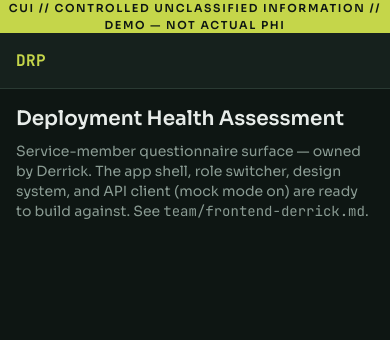
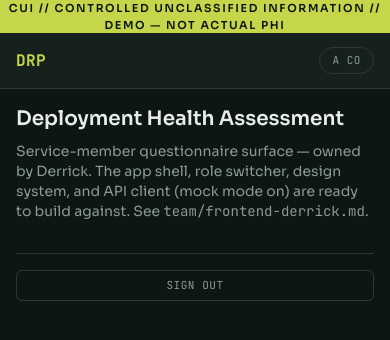
Before and after one commit to hangar2apps/DeploymentReadinessPlatform, a React (Vite) app in the folder frontend/: page /login in a window 390 px wide. Both pictures are taken after a click on the button 195 px from the left and 312 px from the top of the page. Shown: the top 340 px of the page. Built offline with nearby package versions, Linux system fonts and the light colour scheme; no server answers.

Commit message:
fixed mobile styling

```diff
--- a/frontend/src/components/layout/AppLayout.tsx
+++ b/frontend/src/components/layout/AppLayout.tsx
@@ -1,4 +1,4 @@
-import { Navigate, Outlet, useLocation } from 'react-router-dom';
+import { Navigate, Outlet, useLocation, useNavigate } from 'react-router-dom';
 import { CuiBar } from './CuiBar';
 import { Sidebar } from './Sidebar';
 import { useRole } from '../../context/RoleContext';
@@ -12,9 +12,10 @@ const TITLES: Record<string, string> = {
 };
 
 export function AppLayout() {
-  const { persona } = useRole();
+  const { persona, logout } = useRole();
   const { headerActions } = useLayout();
   const { pathname } = useLocation();
+  const navigate = useNavigate();
 
   // Auth guard — no persona means signed out.
   if (!persona) return <Navigate to="/login" replace />;
@@ -38,7 +39,7 @@ export function AppLayout() {
 
             {/* right: unit pill + page actions (e.g. EXPORT) */}
             <div className="flex min-w-0 flex-1 items-center justify-end gap-3">
-              <span className="hidden shrink-0 rounded-full border border-border px-3 py-1 font-mono text-[11px] uppercase tracking-wider text-muted sm:inline">
+              <span className="shrink-0 rounded-full border border-border px-3 py-1 font-mono text-[11px] uppercase tracking-wider text-muted">
                 {persona.unit_label}
               </span>
               {headerActions}
@@ -47,6 +48,20 @@ export function AppLayout() {
 
           <main className="min-h-0 flex-1 overflow-y-auto bg-bg p-4 sm:p-6">
             <Outlet />
+
+            {/* Mobile sign out — the sidebar (with its own) is hidden below md. */}
+            <div className="mt-8 border-t border-border pt-4 md:hidden">
+              <button
+                type="button"
+                onClick={() => {
+                  logout();
+                  navigate('/login');
+                }}
+                className="w-full rounded-md border border-border px-3 py-1.5 font-mono text-[11px] uppercase tracking-wider text-muted transition-colors hover:border-danger hover:text-danger"
+              >
+                Sign out
+              </button>
+            </div>
           </main>
         </div>
       </div>
--- a/frontend/src/pages/CommanderPage.tsx
+++ b/frontend/src/pages/CommanderPage.tsx
@@ -51,9 +51,7 @@ export default function CommanderPage() {
         setRedFlags(f);
         setError(false);
         // Inject the export buttons into the shared top bar (right side).
-        setHeaderActions(
-          <CommanderExports readiness={r} redFlags={f} trend={t} />,
-        );
+        setHeaderActions(<CommanderExports readiness={r} redFlags={f} />);
         // Inject the unit roster into the sidebar: company readiness, click to
         // drill into that company's non-deployable roster.
         setSidebarNav(
@@ -105,13 +103,15 @@ export default function CommanderPage() {
   return (
     <div className="space-y-5">
       {/* KPIs grouped by intent: forward-looking deployability vs the
-          post-deployment compliance follow-up (PDHRA). */}
-      <div className="grid gap-4 lg:grid-cols-4">
-        <section className="lg:col-span-3">
-          <h2 className="mb-2 font-mono text-[11px] uppercase tracking-wider text-muted">
+          post-deployment compliance follow-up (PDHRA). On mobile they collapse
+          into a single 2x2 grid (PDHRA as the 4th cell). */}
+      <div className="grid grid-cols-2 gap-4 lg:grid-cols-4">
+        <h2 className="col-span-2 font-mono text-[11px] uppercase tracking-wider text-muted lg:col-span-3">
           Deployment Readiness
         </h2>
-          <div className="grid grid-cols-2 gap-4 sm:grid-cols-3">
+        <h2 className="hidden font-mono text-[11px] uppercase tracking-wider text-muted lg:block lg:col-span-1">
+          Health Compliance
+        </h2>
         <KpiCard
           label="% Deployable"
           value={readiness.pct_deployable.toFixed(1)}
@@ -127,21 +127,12 @@ export default function CommanderPage() {
           tone="danger"
           hint="require action"
         />
-          </div>
-        </section>
-        <section className="flex flex-col lg:col-span-1">
-          <h2 className="mb-2 font-mono text-[11px] uppercase tracking-wider text-muted">
-            Health Compliance
-          </h2>
-          <div className="max-w-xs flex-1 lg:max-w-none">
         <KpiCard
           label="PDHRA"
           value={readiness.pdhra_compliance_pct.toFixed(0)}
           unit="%"
           tone={readinessTone(readiness.pdhra_compliance_pct)}
         />
-          </div>
-        </section>
       </div>
 
       {/* Main grid */}
```
Also changed, not shown: frontend/src/components/commander/CommanderExports.tsx (+1 -8 lines). Lines whose indentation alone changed are shown as unchanged.
